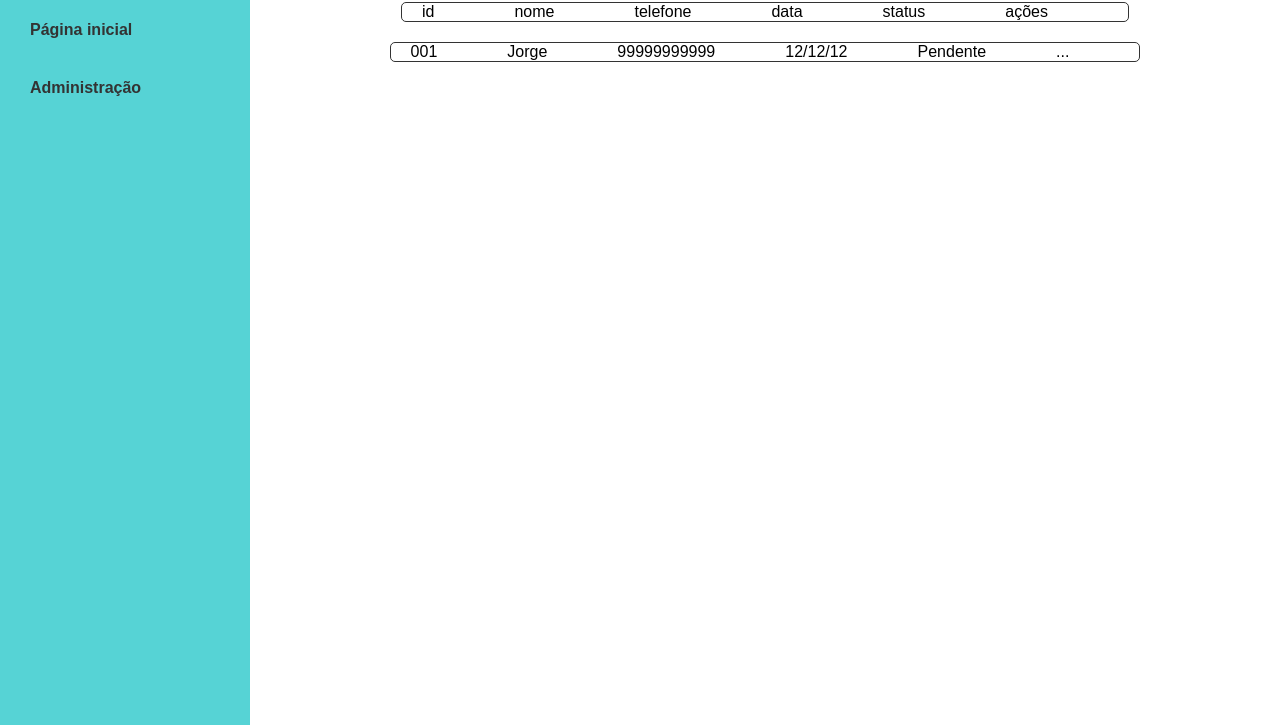
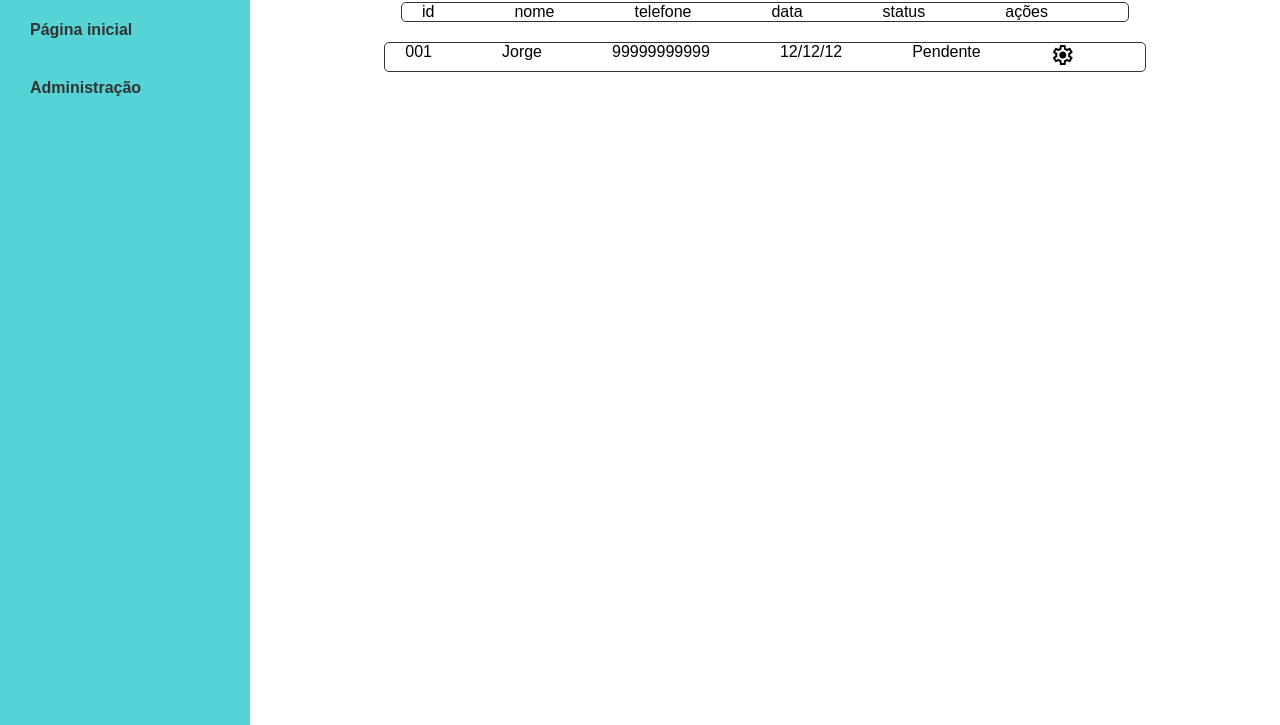
Before and after one commit to FiLpoix/pi-admin, a plain HTML site: page index.html in a window 1280 px wide. Shown: the part 75-800 px from the top of the page. Drawn offline with nearby package versions, Linux system fonts and the light colour scheme.

Commit message:
adding setting icon

```diff
--- a/index.html
+++ b/index.html
@@ -4,6 +4,7 @@
     <meta charset="UTF-8">
     <meta name="viewport" content="width=device-width, initial-scale=1.0">
     <title>Administração</title>
+    <link rel="stylesheet" href="https://fonts.googleapis.com/css2?family=Material+Symbols+Outlined:opsz,wght,FILL,GRAD@24,400,0,0&icon_names=settings" />
     <link rel="stylesheet" href="src/style.css">
 </head>
 <body>
@@ -39,7 +40,9 @@
                         <li>99999999999</li>
                         <li>12/12/12</li>
                         <li>Pendente</li>
-                        <li>...</li>
+                        <li>
+                            <span class="material-symbols-outlined">settings</span>
+                        </li>
                     </ul>
                 </div>
             </div>
```
